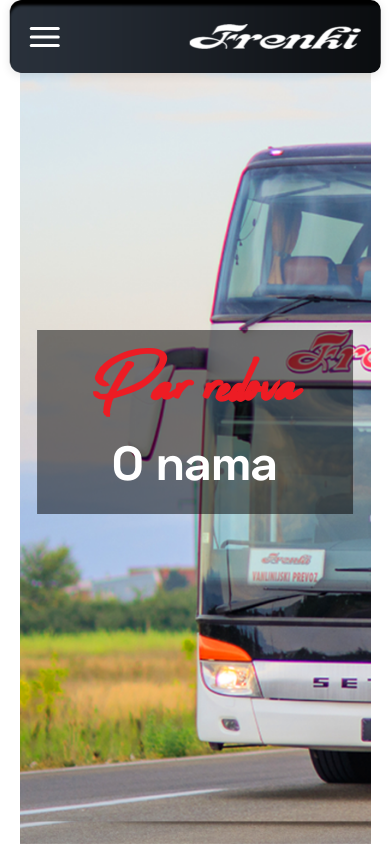
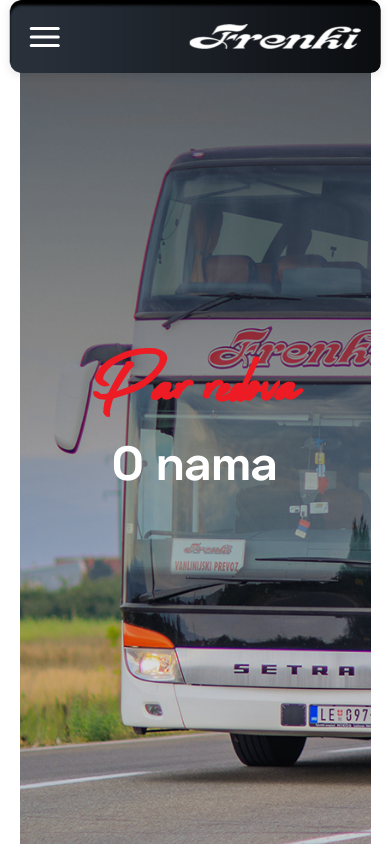
Before and after one commit to zeljaGitHub/frenki-bus, a React (Vite) app: page /O-nama in a window 390 px wide. Shown: the top 846 px of the page. Built offline with nearby package versions, Linux system fonts and the light colour scheme.

Commit message:
mob update 6

```diff
--- a/src/components/About-last-section.css
+++ b/src/components/About-last-section.css
@@ -90,6 +90,16 @@
 }
 
 @media (max-width: 900px) {
+  .about-section {
+    .images {
+      order: 2;
+    }
+
+    .text-content {
+      order: 1;
+    }
+  }
+
   .red-banner::before {
     display: none;
   }
--- a/src/pages/Home.css
+++ b/src/pages/Home.css
@@ -47,10 +47,10 @@
   .hero-text-overlay {
     left: 50%;
     transform: translate(-50%, -50%);
-    background-color: rgba(0, 0, 0, 0.5);
+    /* background-color: rgba(0, 0, 0, 0.5); */
     text-align: center;
     padding: 0 1.5rem;
-    width: 90%;
+    width: 100%;
   }
 }
 
```
Also changed, not shown: public/hero-mobile-img-bus.png.
